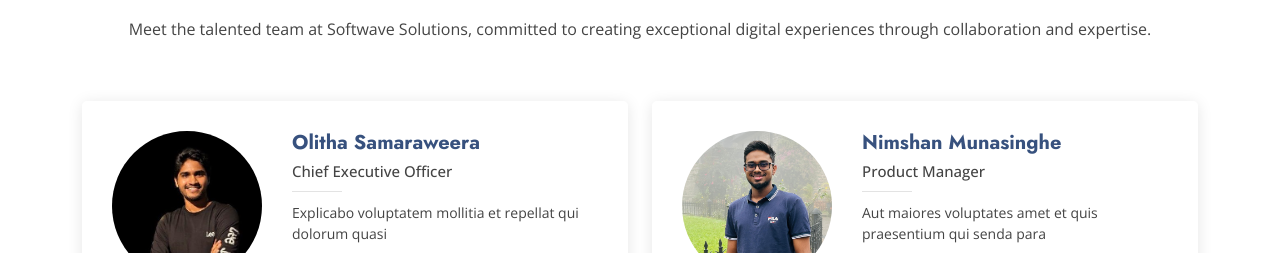
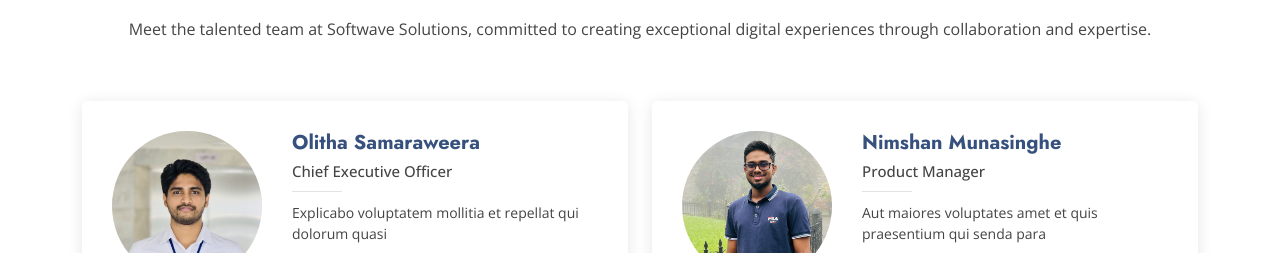
Before and after one commit to ThinethND/NexaWeb_Solution, a plain HTML site: page index.html in a window 1280 px wide. Shown: the part 2961-3214 px from the top of the page. Drawn offline with nearby package versions, Linux system fonts and the light colour scheme.

Commit message:
change the team image and add the nexaweb logo

```diff
--- a/index.html
+++ b/index.html
@@ -9,7 +9,7 @@
   <meta name="keywords" content="">
 
   <!-- Favicons -->
-  <link href="assets/img/favicon.png" rel="icon">
+  <link href="assets/img/nexaLogo.png" rel="icon">
   <link href="assets/img/apple-touch-icon.png" rel="apple-touch-icon">
 
   <!-- Fonts -->
@@ -328,7 +328,7 @@ At Softwave Solutions, we provide top-tier digital services to help businesses t
 
           <div class="col-lg-6" data-aos="fade-up" data-aos-delay="100">
             <div class="team-member d-flex align-items-start">
-              <div class="pic"><img src="assets/img/team/olitha_img.jpg" class="img-fluid" alt=""></div>
+              <div class="pic"><img src="assets/img/team/olitha222.jpg" class="img-fluid" alt=""></div>
               <div class="member-info">
                 <h4>Olitha Samaraweera</h4>
                 <span>Chief Executive Officer</span>
```
Also changed, not shown: assets/img/nexaLogo.png (added), assets/img/team/olitha11.jpg (added), assets/img/team/olitha222.jpg (added).
